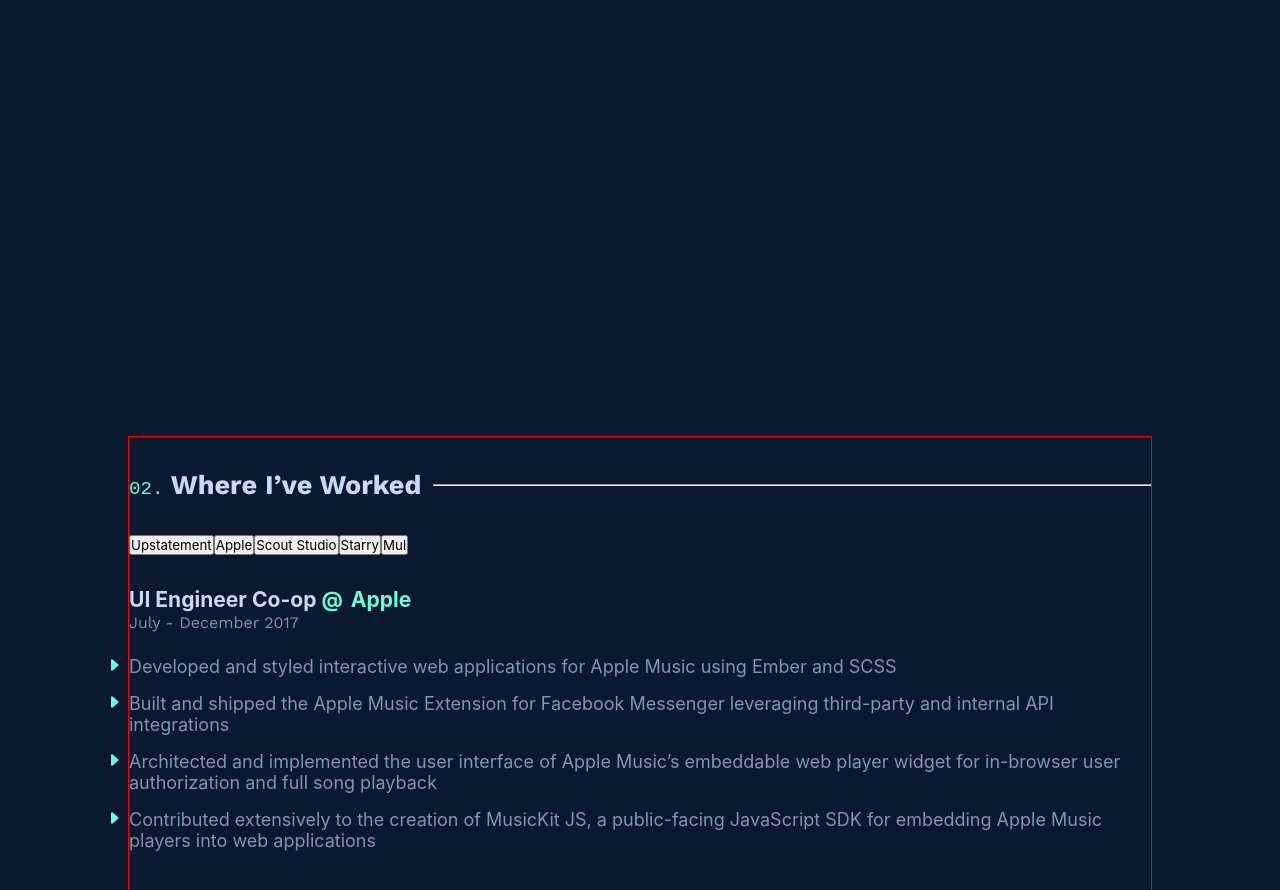
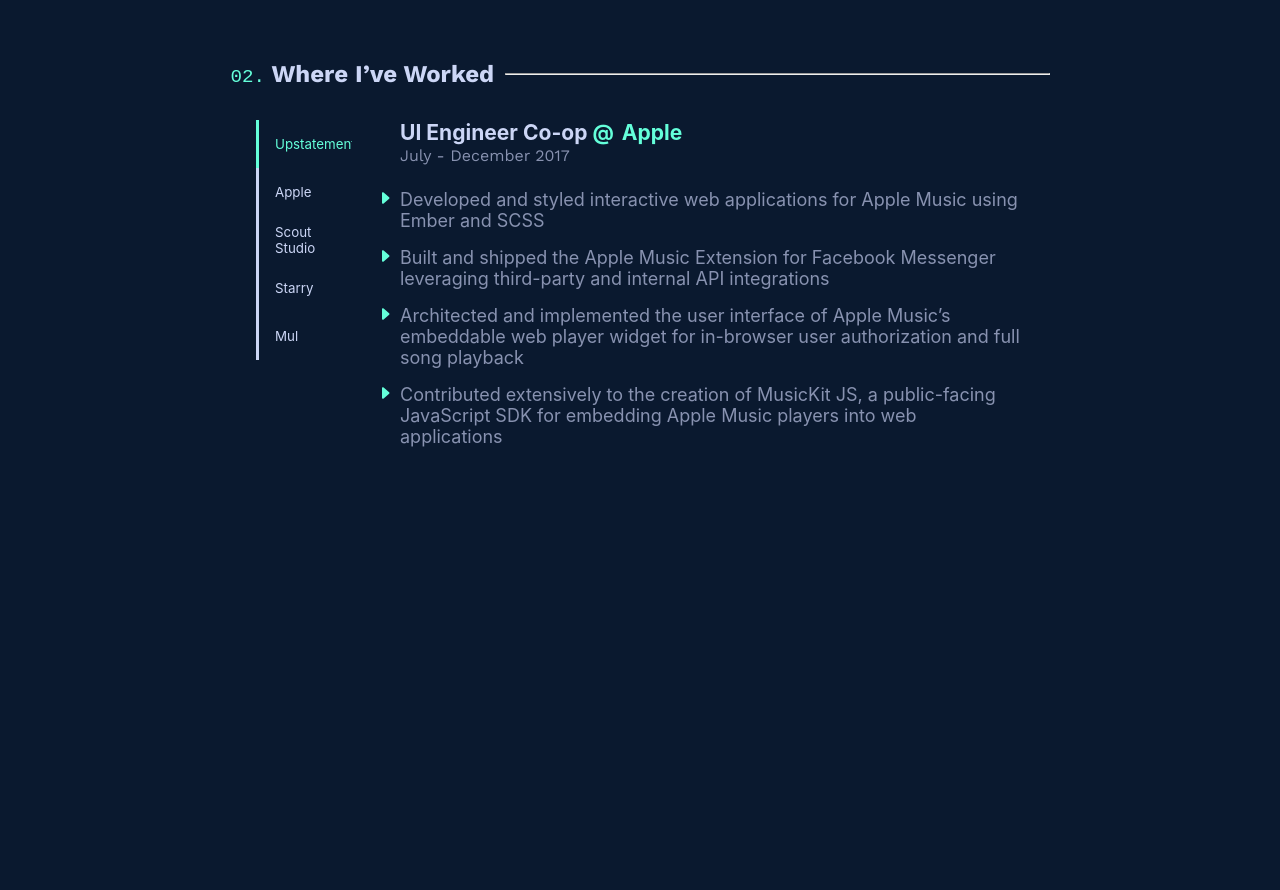
Before and after one commit to Sebas2rus/Portfolio, a Next.js app: page / in a window 1280 px wide. Shown: the part 1500-2390 px from the top of the page. After the commit the page ends 1995 px from the top, so only its background shows below. Built offline with nearby package versions, Linux system fonts and the light colour scheme.

Commit message:
Section Works

```diff
--- a/app/components/modules/AboutMe/styles.module.scss
+++ b/app/components/modules/AboutMe/styles.module.scss
@@ -1,12 +1,10 @@
 .aboutMe {
-  min-height: 100vh;
   color: $slate;
   display: flex;
   flex-wrap: wrap;
   justify-content: center;
   gap: 2rem;
-  margin: 15rem 0 10rem 0;
-  padding: 0 1rem;
+  margin: 15rem 0 5rem 0;
 
   &Description {
     width: 100%;
--- a/app/components/modules/Work/Work.jsx
+++ b/app/components/modules/Work/Work.jsx
@@ -1,20 +1,24 @@
 import React, { useState } from 'react';
 import SectionTitle from '@/ui/SectionTitle/SectionTitle';
-import styles from './stryles.module.scss';
+import styles from './styles.module.scss';
 
 export default function Work() {
   const [workName, setWorkName] = useState('Upstatement');
   const works = ['Upstatement', 'Apple', 'Scout Studio', 'Starry', 'Mul'];
   return (
+    <div className="container">
+      <SectionTitle title="Where I’ve Worked" number="02" />
       <div className={styles.work}>
-      <SectionTitle title="Where I’ve Worked" number="02" />
-
         <div className={styles.workNames}>
           {works.map((work, index) => (
             <button
               // eslint-disable-next-line react/no-array-index-key
               key={index}
-            className={`${styles.workNamesSection}${workName}`}
+              className={
+                workName === work
+                  ? styles.workNamesSectionSelected
+                  : styles.workNamesSection
+              }
               type="button"
               onClick={() => setWorkName(work)}
             >
@@ -41,8 +45,8 @@
               </li>
               <li>
                 Architected and implemented the user interface of Apple Music&rsquo;s
-              embeddable web player widget for in-browser user authorization and full song
-              playback
+                embeddable web player widget for in-browser user authorization and full
+                song playback
               </li>
               <li>
                 Contributed extensively to the creation of MusicKit JS, a public-facing
@@ -52,5 +56,6 @@
           </div>
         )}
       </div>
+    </div>
   );
 }
--- a/app/components/modules/Work/stryles.module.scss
+++ /dev/null
@@ -1,32 +0,0 @@
-.work {
-  min-height: 80vh;
-  font-family: $font-sans;
-  @extend .is-size-2;
-  border: solid 1px red;
-
-  &Names {
-    margin-bottom: 2rem;
-  }
-
-  &Info {
-    color: $slate;
-    font-family: $font-sans;
-    @extend .is-size-2;
-    &Title {
-      color: $lightest-slate;
-    }
-    &Dates {
-      margin-bottom: 1.5rem;
-      @extend .is-size-3;
-    }
-
-    &Description {
-      & li {
-        list-style-type: none;
-        margin-bottom: 1rem;
-        font-family: $font-sans;
-        list-style-image: url('/assets/icons/arrow-right-circle-fill.svg');
-      }
-    }
-  }
-}
--- /dev/null
+++ b/app/components/modules/Work/styles.module.scss
@@ -0,0 +1,123 @@
+.work {
+  max-width: 800px;
+  margin: auto;
+  padding: 0 1rem;
+  font-family: $font-sans;
+  @extend .is-size-2;
+
+  &Names {
+    overflow-x: scroll;
+    margin-bottom: 2rem;
+    display: flex;
+
+    &::-webkit-scrollbar {
+      -webkit-appearance: none;
+
+      &:vertical {
+        width: 10px;
+      }
+
+      &-button,
+      &-button:increment {
+        display: none;
+      }
+
+      &:horizontal {
+        height: 10px;
+      }
+      &-thumb {
+        background-color: $slate;
+        border-radius: 20px;
+        border: 1px solid $green;
+      }
+
+      &-track {
+        // background-color: $lightest-slate;
+        border: 1px solid $green;
+        border-radius: 10px;
+      }
+    }
+
+    &Section {
+      margin-bottom: 1rem;
+      min-width: 5rem;
+      border: 0;
+      cursor: pointer;
+      padding-bottom: 0.5rem;
+      border-bottom: solid 3px $lightest-slate;
+      flex: auto;
+      background-color: inherit;
+      color: $lightest-slate;
+
+      &Selected {
+        margin-bottom: 1rem;
+        cursor: pointer;
+        min-width: 5rem;
+        border: 0;
+        padding-bottom: 0.5rem;
+        border-bottom: solid 3px $green;
+        flex: auto;
+        background-color: inherit;
+        color: $green;
+        transition: $transition;
+      }
+    }
+  }
+
+  &Info {
+    color: $slate;
+    font-family: $font-sans;
+    @extend .is-size-2;
+    &Title {
+      color: $lightest-slate;
+    }
+    &Dates {
+      margin-bottom: 1.5rem;
+      @extend .is-size-3;
+    }
+
+    &Description {
+      & li {
+        list-style-type: none;
+        margin-bottom: 1rem;
+        font-family: $font-sans;
+        list-style-image: url('/assets/icons/arrow-right-circle-fill.svg');
+      }
+    }
+  }
+}
+
+@include mediaMin(sm) {
+  .work {
+    display: flex;
+    gap: 3rem;
+    &Names {
+      min-width: 6rem;
+      overflow: hidden;
+      // flex: content;
+      flex-direction: column;
+      justify-content: start;
+      height: fit-content;
+
+      &Section {
+        height: 3rem;
+        margin: 0;
+        border-bottom: 0;
+        border-left: solid 3px $lightest-slate;
+        text-align: start;
+        padding: 0 0 0 1rem;
+        &Selected {
+          text-align: start;
+          margin: 0;
+          height: 3rem;
+          padding: 0 0 0 1rem;
+          border-bottom: 0;
+          border-left: solid 3px $green;
+        }
+      }
+    }
+    &Description {
+      // flex: 100%;
+    }
+  }
+}
```
Lines whose indentation alone changed are shown as unchanged.
